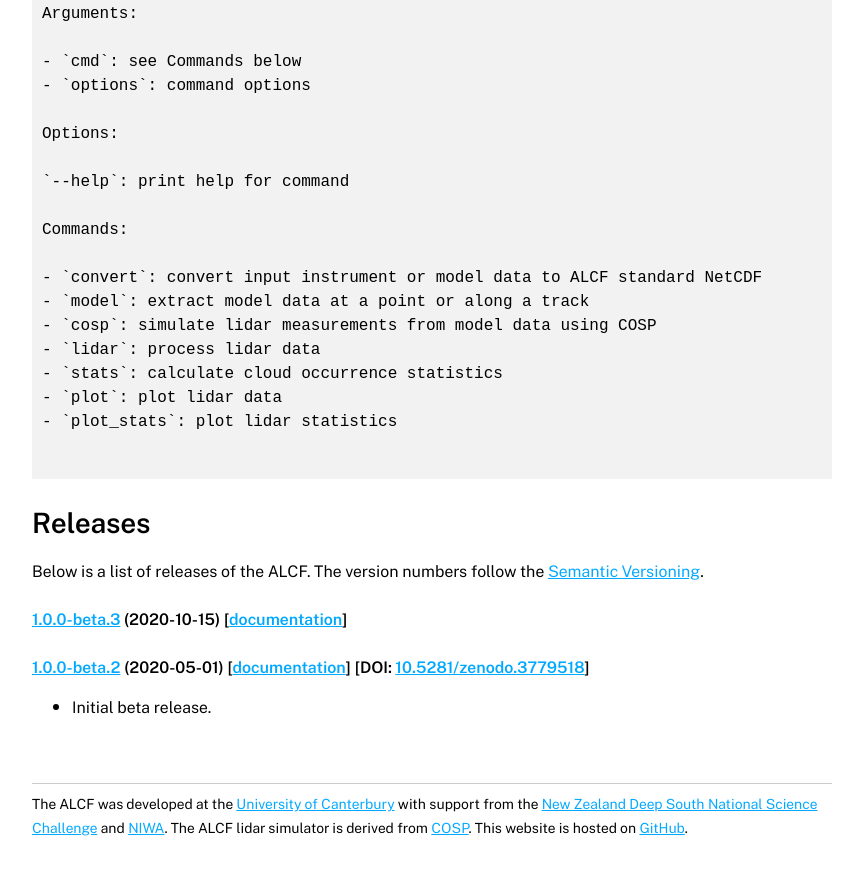
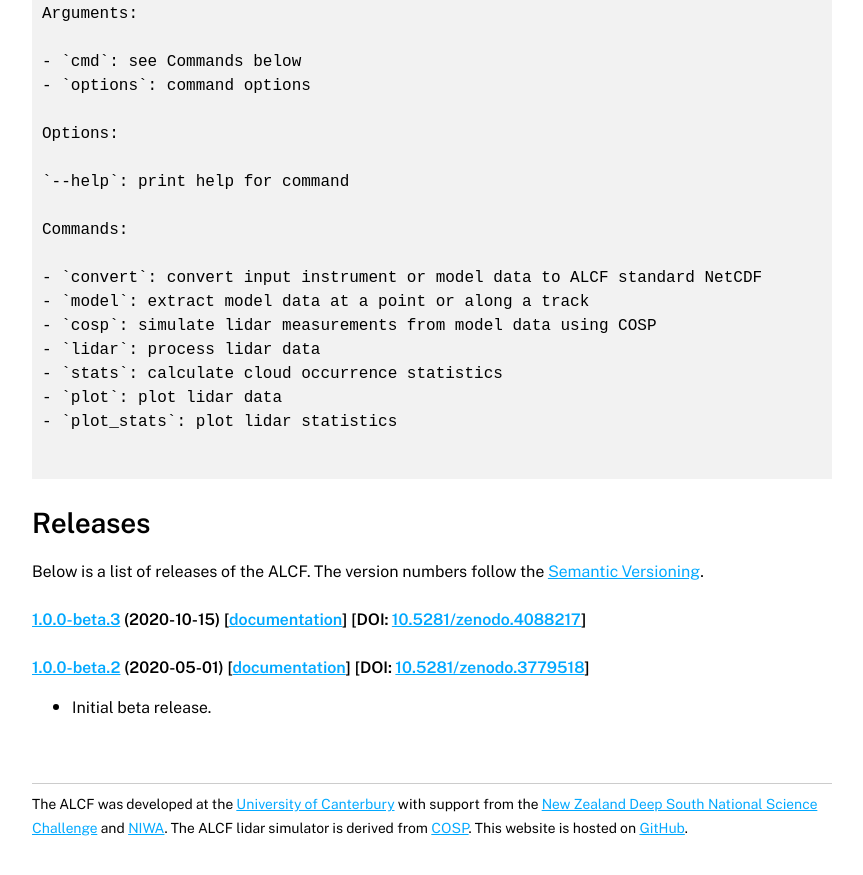
Before and after one commit to alcf-lidar/alcf-lidar.github.io, a Jekyll site: the page built from installation/index.md, in a window 1280 px wide and 900 px high, scrolled down 2011 px. Shown: the top 875 px of the window, without its empty margins (208-1071 px from the left). Built offline with Jekyll 4.4.1, drawn with Linux system fonts in a browser that asks for light colours.

Commit message:
v1.0.0-beta.3 Zenodo link

```diff
--- a/_includes/installation.md
+++ b/_includes/installation.md
@@ -94,7 +94,7 @@ should output:
 Below is a list of releases of the ALCF. The version numbers follow
 the [Semantic Versioning](https://semver.org).
 
-#### [1.0.0-beta.3](https://github.com/alcf-lidar/alcf/releases/tag/v1.0.0-beta.3) (2020-10-15) [[documentation](https://github.com/alcf-lidar/alcf/releases/download/v1.0.0-beta.3/alcf-doc-1.0.0-beta.3.zip)]
+#### [1.0.0-beta.3](https://github.com/alcf-lidar/alcf/releases/tag/v1.0.0-beta.3) (2020-10-15) [[documentation](https://github.com/alcf-lidar/alcf/releases/download/v1.0.0-beta.3/alcf-doc-1.0.0-beta.3.zip)] [DOI: [10.5281/zenodo.4088217](https://doi.org/10.5281/zenodo.4088217)]
 
 #### [1.0.0-beta.2](https://github.com/alcf-lidar/alcf/releases/tag/v1.0.0-beta.2) (2020-05-01) [[documentation](https://github.com/alcf-lidar/alcf-lidar.github.io/releases/download/v1.0.0-beta.2/alcf-doc-1.0.0-beta.2.zip)] [DOI: [10.5281/zenodo.3779518](https://doi.org/10.5281/zenodo.3779518)]
 
```
